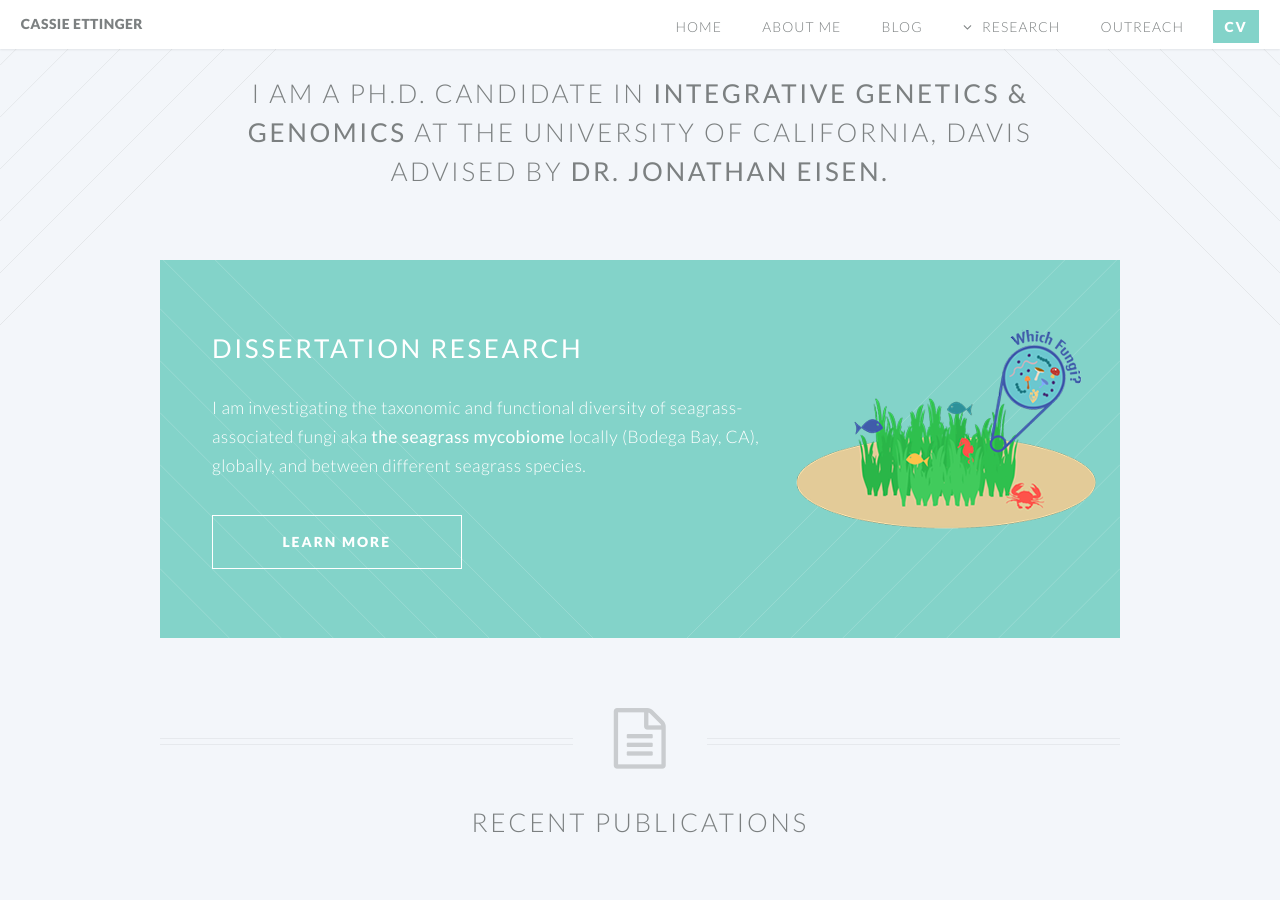
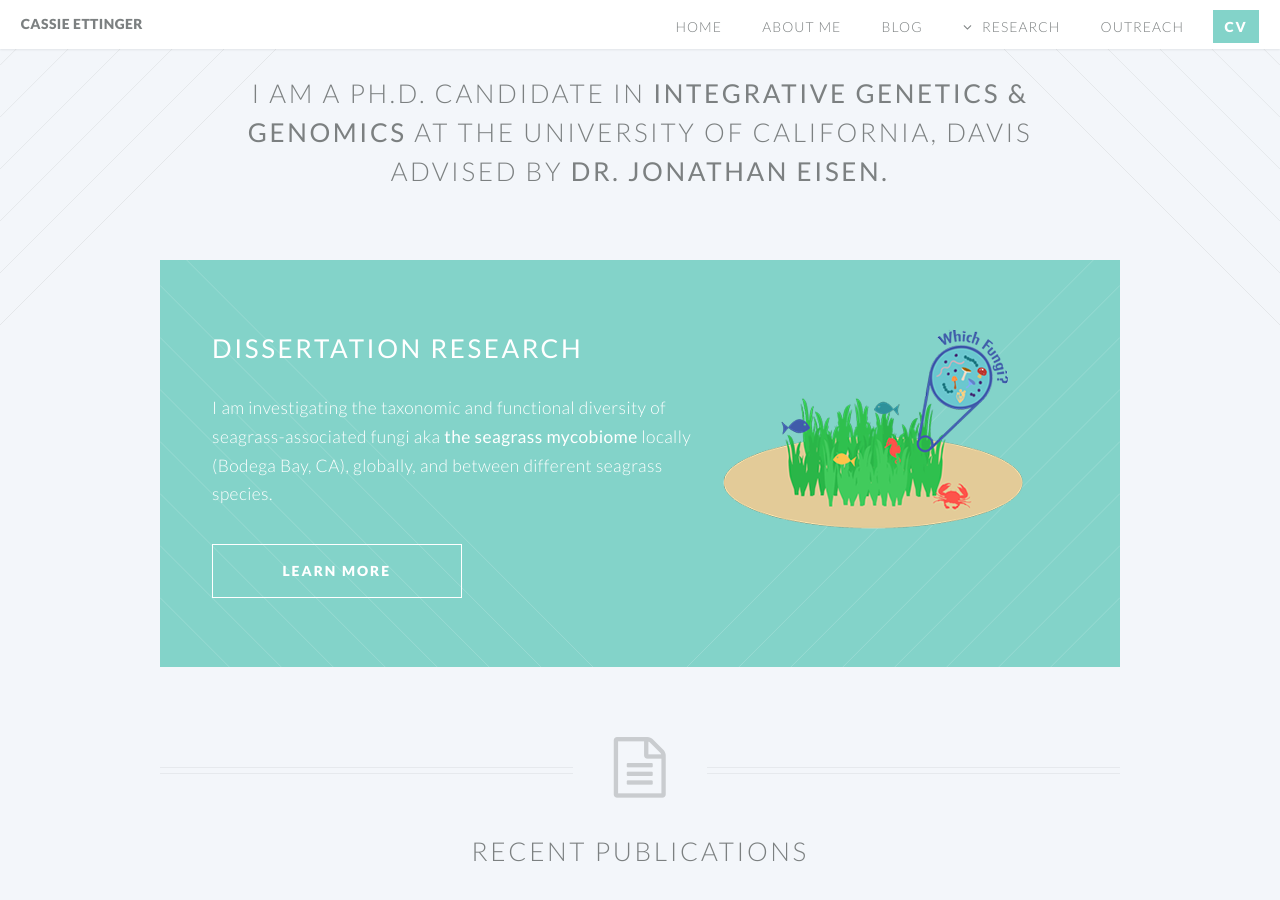
Before and after one commit to marinalaforgia/casett.github.io, a Jekyll site: the page built from index.html, in a window 1280 px wide and 900 px high, scrolled down 591 px. Built offline with Jekyll 4.4.1, drawn with Linux system fonts in a browser that asks for light colours.

Commit message:
updated landing page

```diff
--- a/index.html
+++ b/index.html
@@ -15,7 +15,7 @@ layout: landing-page
 				<!-- One -->
 					<section class="wrapper style2 container special-alt">
 						<div class="row half">
-							<div class="8u">
+							<div class="7u">
 
 								<header>
 									<h2><strong>Dissertation research</strong></h2>
@@ -28,7 +28,7 @@ layout: landing-page
 								</footer>
 
 							</div>
-							<div class="4u skel-cell-important">
+							<div class="5u skel-cell-important">
 								<a class="image index"><img src="images/seagrass_fungi.png" alt="Seagrass image" /></a>
 
 
```
